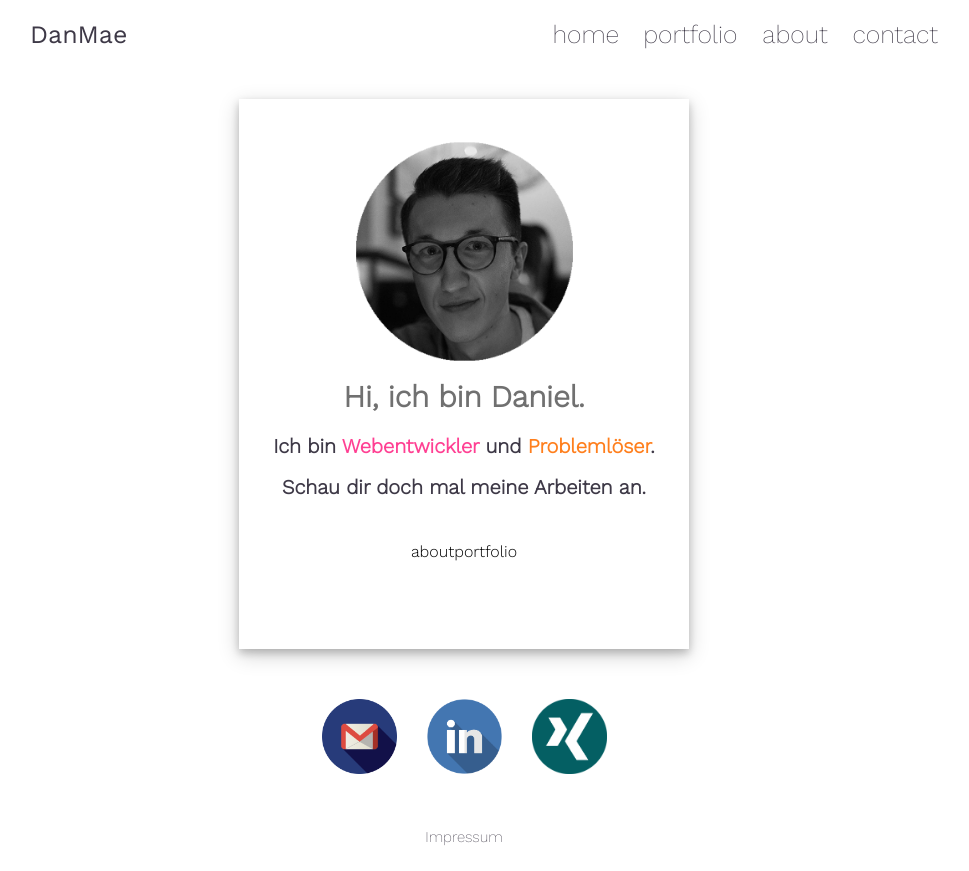
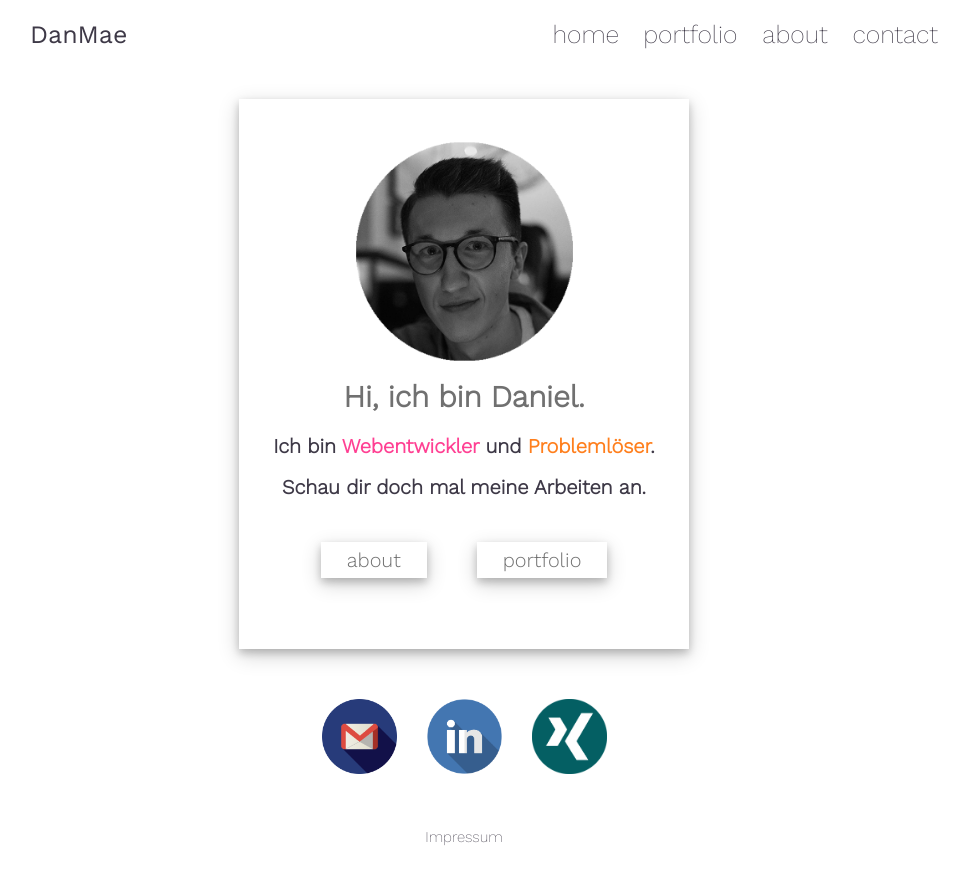
Before and after one commit to danmae/danmae, a React (Create React App) app: page / in a window 1280 px wide. Shown: the whole page, without its empty margins (176-1145 px from the left). Built offline with nearby package versions, Linux system fonts and the light colour scheme.

Commit message:
fix buttons

```diff
--- a/src/css/landingzone.css
+++ b/src/css/landingzone.css
@@ -24,7 +24,7 @@
   height: 25%;
   text-align: center;
 }
-button {
+.about {
   transition-duration: 0.4s;
   background-color: white;
   border: 1px solid white;
@@ -39,13 +39,27 @@ button {
   box-shadow: 0 4px 8px 0 rgba(0, 0, 0, 0.2), 0 6px 20px 0 rgba(0, 0, 0, 0.19);
   color: #707070;
 }
-button:hover {
-  transform: scale(1.2);
+.portfolio {
+  transition-duration: 0.4s;
+  background-color: white;
+  border: 1px solid white;
+  padding-left: 25px;
+  padding-right: 25px;
+  padding-top: 5px;
+  padding-bottom: 5px;
+  margin-left: 25px;
+  margin-right: 25px;
+  font-size:20px;
+  font-family: "Work Sans Light";
+  box-shadow: 0 4px 8px 0 rgba(0, 0, 0, 0.2), 0 6px 20px 0 rgba(0, 0, 0, 0.19);
+  color: #707070;
 }
 .about:hover {
+  transform: scale(1.2);
   color: #ff7f1d;
 }
 .portfolio:hover {
+  transform: scale(1.2);
   color: #ff4093;
 }
 .icon {
```
